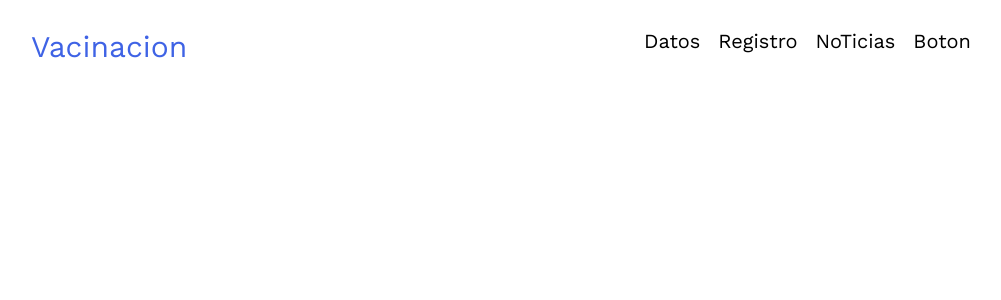
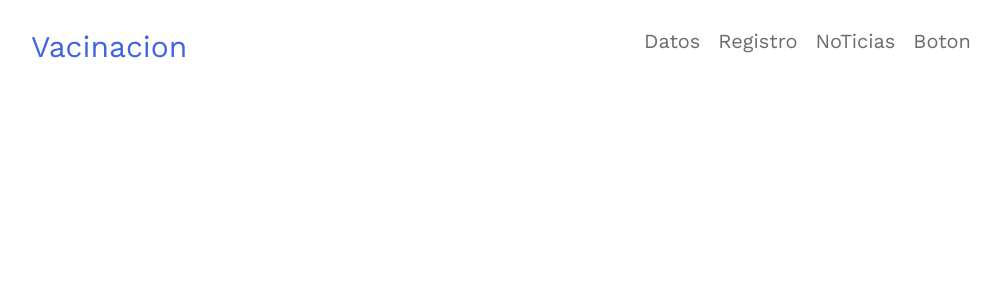
Before and after one commit to RodolfoQuintanilla/Pr-cticaCSS, a React (Vite) app in the folder vacuna/: page / in a window 1280 px wide. Shown: the top 300 px of the page, without its empty margins (139-1140 px from the left). Built offline with nearby package versions, Linux system fonts and the light colour scheme.

Commit message:
Letras de menu

```diff
--- a/vacuna/src/style/Nav.module.css
+++ b/vacuna/src/style/Nav.module.css
@@ -31,7 +31,7 @@
 .item {
     margin-left: 18px;
     text-decoration: none;
-    color: #000000;
+    color: #6c6c6c;
 }
 
 a:hover {
```
